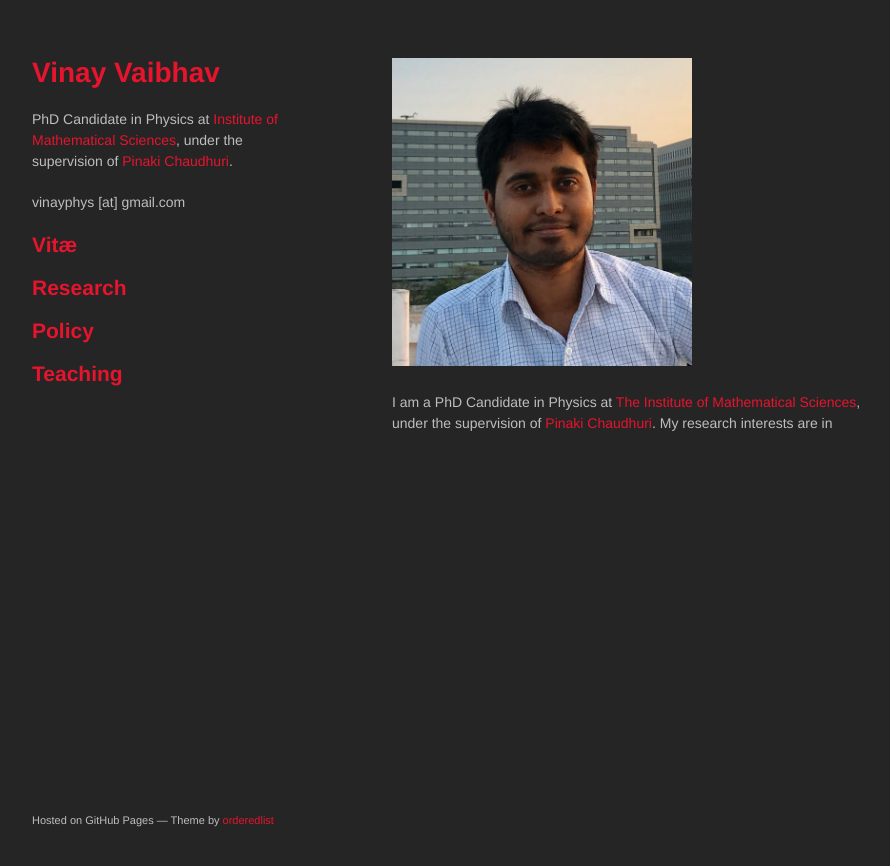
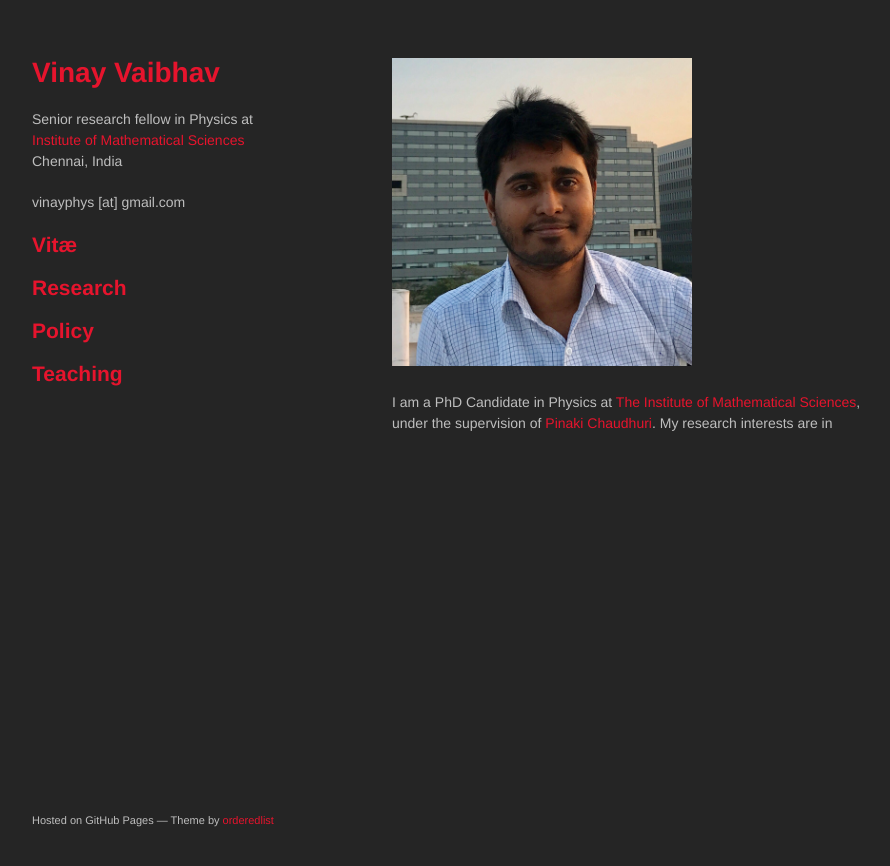
Before and after one commit to vinayphys/vinayphys.github.io, a Jekyll site: the page built from index.md, in a window 1280 px wide. Shown: the top 866 px of the page, without its empty margins (178-1068 px from the left). Built offline with Jekyll 4.4.1, drawn with Linux system fonts in a browser that asks for light colours; our own code applies the rules of GitHub Pages for plain Markdown files; a script that is not in the unit is left out.

Commit message:
Update _config.yml

```diff
--- a/_config.yml
+++ b/_config.yml
@@ -1,5 +1,5 @@
 theme: jekyll-theme-minimal
 title: Vinay Vaibhav
-description: PhD Candidate in Physics at <a href="https://www.imsc.res.in">Institute of Mathematical Sciences</a>, under the supervision of <a href="https://www.imsc.res.in/pinaki_chaudhuri">Pinaki Chaudhuri</a>.
+description: Senior research fellow in Physics at <a href="https://www.imsc.res.in">Institute of Mathematical Sciences</a> Chennai, India
 contact: "vinayphys [at] gmail.com"
 show_downloads: false
```
